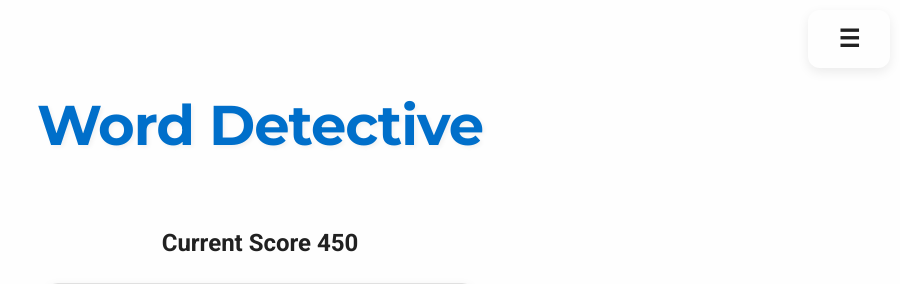
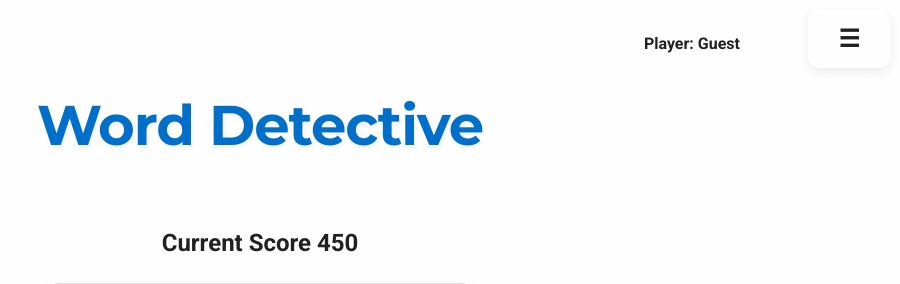
Before and after one commit to hrosicka/WordDetective, a Flask app: page / in a window 1280 px wide. Shown: the top 284 px of the page, without its empty margins (380-1280 px from the left). Run offline with Flask 3, Linux system fonts and the light colour scheme.

Commit message:
player name implemented

```diff
--- a/static/style.css
+++ b/static/style.css
@@ -223,3 +223,14 @@ button[type="submit"]:hover, button:hover {
     color: var(--text-color-primary); /* Barva textu při hover efektu */
     transform: none;
 }
+
+#player-name-display {
+    position: absolute;
+    top: 20px;
+    right: 150px;
+    text-align: right;
+    margin: 10px;
+    font-size: 16px;
+    font-weight: bold;
+    color: var(--text-color-primary);
+}
--- a/templates/index.html
+++ b/templates/index.html
@@ -9,6 +9,9 @@
     <link href="https://fonts.googleapis.com/css2?family=Roboto:wght@400;700&family=Montserrat:wght@400;700&display=swap" rel="stylesheet">
 </head>
 <body>
+    <div id="player-name-display">
+        <span>Player: <strong id="player-display">Guest</strong></span>
+    </div>
     <div class="hamburger-menu">
         <button class="menu-toggle">☰</button>
         <nav class="menu-content">
@@ -117,4 +120,16 @@
         localStorage.setItem('theme', newTheme);
         themeToggleBtn.textContent = newTheme === 'dark' ? 'Light mode' : 'Dark mode';
     });
+
+    function loadPlayerName() {
+        fetch('/get_player')  // Endpoint pro získání jména hráče
+            .then(response => response.json())
+            .then(data => {
+                const playerName = data.player || 'Guest';  // Výchozí hodnota je "Guest"
+                document.getElementById('player-display').innerText = playerName;
+            });
+    }
+
+    // Zavolat při načtení stránky
+    document.addEventListener('DOMContentLoaded', loadPlayerName);
 </script>
```
